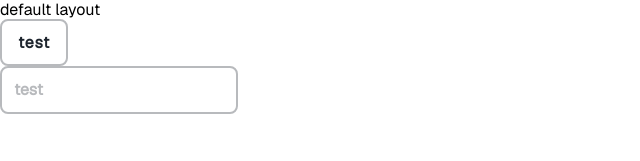
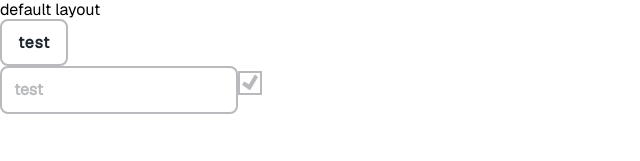
Before and after one commit to PiotrO9/shopease-frontend, a Nuxt app: page / in a window 1280 px wide. Shown: the top 161 px of the page, without its empty margins (0-640 px from the left). Built offline with nearby package versions, Linux system fonts and the light colour scheme.

Commit message:
feat: add styles for checkbox input

```diff
--- a/assets/styles/base/input.css
+++ b/assets/styles/base/input.css
@@ -11,3 +11,30 @@ input[type="text"] {
 		color: var(--input-color);
 	}
 }
+
+input[type="checkbox"] {
+	all: unset;
+	border: 2px solid var(--input-color);
+	height: 20px;
+	width: 20px;
+	position: relative;
+	cursor: pointer;
+
+	&:disabled {
+		cursor: not-allowed;
+		opacity: .5;
+	}
+
+	&:checked {
+		&::before {
+			content: '';
+			position: absolute;
+			left: 2px;
+			top: 1px;
+			height: 16px;
+			width: 16px;
+			background-color: var(--gray-500);
+			clip-path: polygon(14% 44%, 0 65%, 50% 100%, 100% 16%, 80% 0%, 43% 62%);
+		}
+	}
+}
--- a/pages/index.vue
+++ b/pages/index.vue
@@ -38,5 +38,7 @@ function test() {
 			<h1>test</h1>
 		</Action>
 		<input type="text" placeholder="test" />
+
+		<input type="checkbox" checked>
 	</div>
 </template>@click=
```
